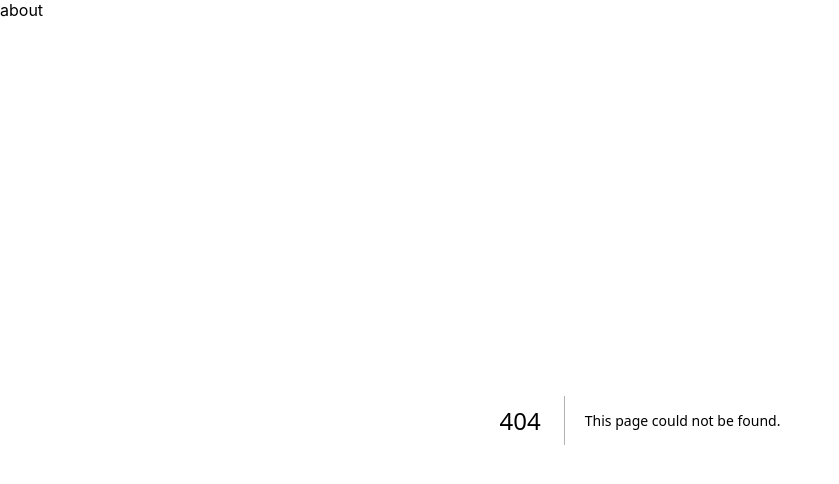
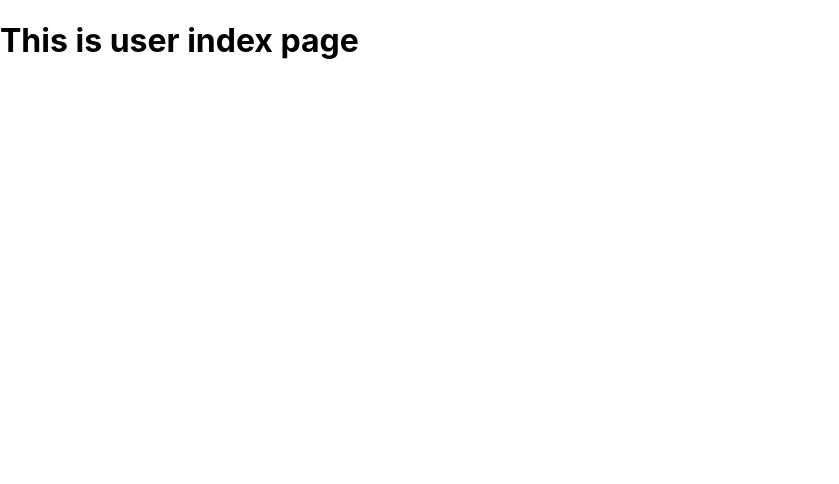
Before and after one commit to rakib00-dev/nextjs, a Next.js app: page /user in a window 1280 px wide. Before the commit this address had no page. Shown: the top 484 px of the page, without its empty margins (0-839 px from the left). Built offline with nearby package versions, Linux system fonts and the light colour scheme.

Commit message:
tryed nested routing

```diff
--- a/pages/_app.js
+++ b/pages/_app.js
@@ -3,7 +3,6 @@ import '../styles/globals.css';
 function MyApp({ Component, pageProps }) {
   return (
     <>
-      <a href="/about">about</a>
       <Component {...pageProps} />
     </>
   );
--- /dev/null
+++ b/pages/user/index.js
@@ -0,0 +1,5 @@
+const index = () => {
+  return <h1>This is user index page</h1>;
+};
+
+export default index;
--- /dev/null
+++ b/pages/user/rakib.js
@@ -0,0 +1,3 @@
+export default () => {
+  return <h1>This is Rakib Page</h1>;
+};
```
Also changed, not shown: pages/about.js (deleted, +0 -9 lines).
